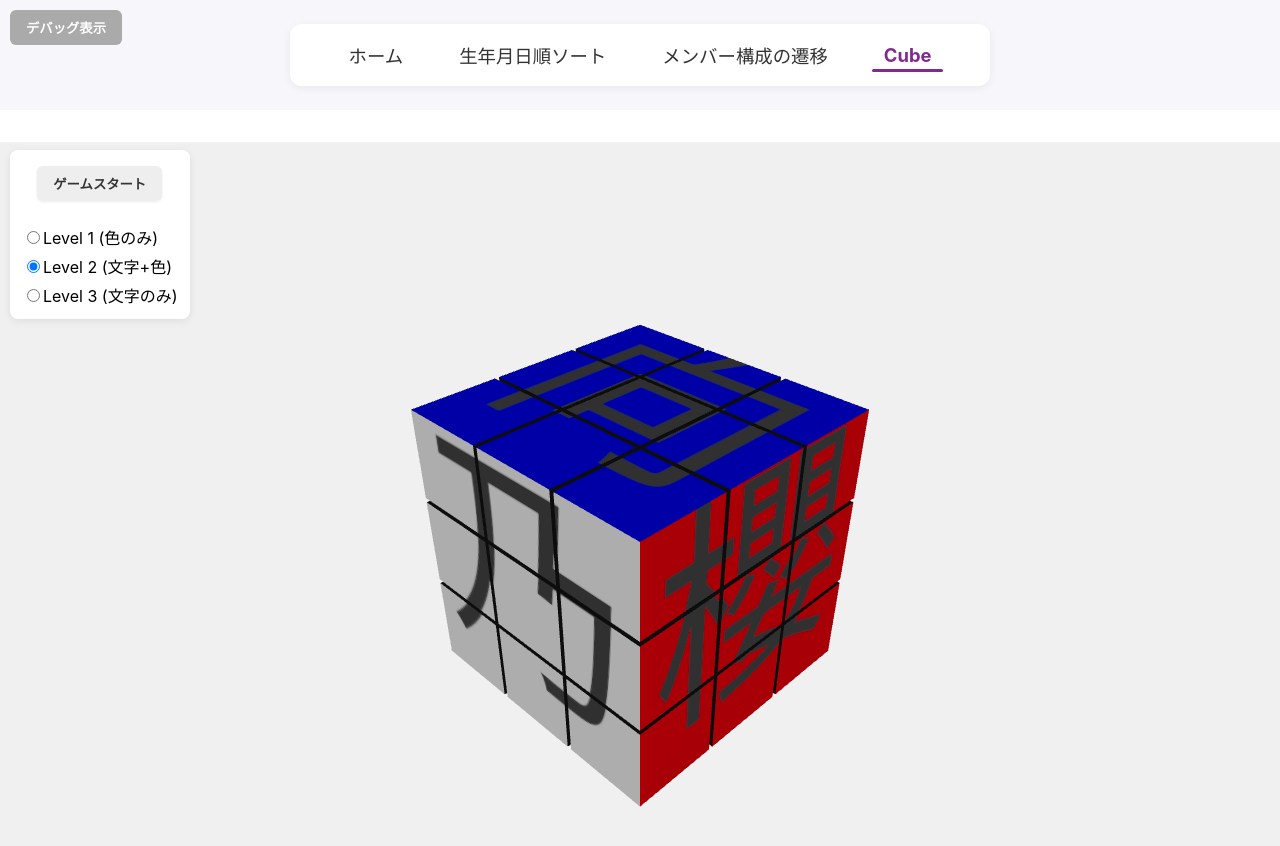
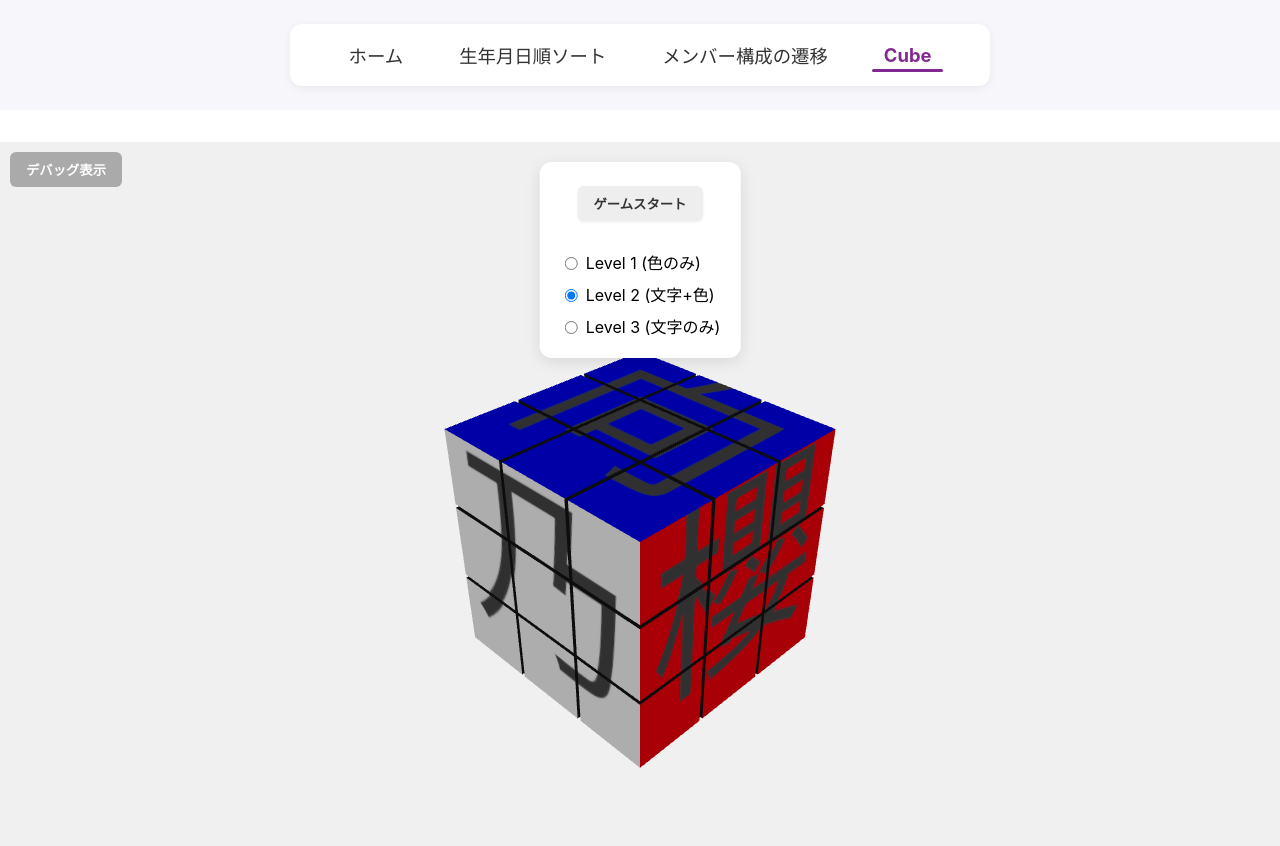
Before and after one commit to nogi-info/Sakamichi, a React (Create React App) app in the folder frontend/: page /cube in a window 1280 px wide. Shown: the top 846 px of the page. Built offline with nearby package versions, Linux system fonts and the light colour scheme.

Commit message:
UIの調整他

```diff
--- a/frontend/src/features/rubiks-cube/components/DebugPanel.jsx
+++ b/frontend/src/features/rubiks-cube/components/DebugPanel.jsx
@@ -1,5 +1,7 @@
 import React, { useState } from "react";
 import buttonStyle from "../../../styles/buttonStyle";
+
+const isDebugMode = process.env.REACT_APP_DEBUG === 'true';
 
 /**
  * デバッグ機能を提供するパネルコンポーネント
@@ -35,7 +37,9 @@ function DebugPanel({
       </button>
     );
   }
-
+  if (!isDebugMode) {
+    return null; // デバッグモードが無効な場合は何も表示しない
+  }
   return (
     <>
       {/* デバッグ表示切替ボタン */}
--- a/frontend/src/features/rubiks-cube/components/RubiksCube.jsx
+++ b/frontend/src/features/rubiks-cube/components/RubiksCube.jsx
@@ -1,7 +1,7 @@
-import React, { useState, useEffect } from "react";
+import React, { useState, useEffect, useRef } from "react";
 import { Canvas } from "@react-three/fiber";
 import { OrbitControls } from "@react-three/drei";
-import Papa from "papaparse"; // papaparseを直接インポート
+import Papa from "papaparse";
 
 // コンポーネント
 import Cubelet from "../utils/Cubelet";
@@ -19,16 +19,25 @@ import { useStopwatch } from "../hooks/useStopwatch";
 import buttonStyle from "../../../styles/buttonStyle";
 
 // CSVファイルへのパス
-const CSV_FILE_PATH = "/Sakamichi/data/sakamichi_combined.csv"; // CSVファイルのパスを適宜修正してください
+const CSV_FILE_PATH = "/Sakamichi/data/sakamichi_combined.csv";
+
+// 時間表示のヘルパー関数
+const formatTime = (seconds) => {
+  if (seconds < 60) {
+    return `${seconds.toFixed(2)}秒`;
+  } else {
+    const minutes = Math.floor(seconds / 60);
+    const remainingSeconds = seconds % 60;
+    // 残り秒数を2桁表示（整数部）にし、小数点以下2桁も表示
+    const formattedRemainingSeconds = remainingSeconds < 10 ? `0${remainingSeconds.toFixed(2)}` : remainingSeconds.toFixed(2);
+    return `${minutes}分${formattedRemainingSeconds}秒`;
+  }
+};
 
 function RubiksCube({ initialFaceKanji = "乃木櫻日向坂" }) {
-  // faceKanjiをstateで管理し、初期値はinitialFaceKanjiとする
   const [faceKanji, setFaceKanji] = useState(initialFaceKanji);
-  // 難易度を管理するstateを追加し、初期値をLevel 2 (2) に設定
-  // Level 1: 文字なし色あり, Level 2: 文字あり色あり, Level 3: 文字あり色なし
-  const [difficulty, setDifficulty] = useState(2);
+  const [difficulty, setDifficulty] = useState(2); // 初期値をLevel 2に設定
 
-  // CSVデータの読み込みとfaceKanjiの設定ロジックを関数として定義
   const loadAndSetRandomFaceKanji = async () => {
     try {
       const response = await fetch(CSV_FILE_PATH);
@@ -37,56 +46,48 @@ function RubiksCube({ initialFaceKanji = "乃木櫻日向坂" }) {
       }
       const csvText = await response.text();
 
-      // PapaParseを使用してCSVをパース
       Papa.parse(csvText, {
-        header: true, // ヘッダー行をオブジェクトのキーとして使用
+        header: true,
         skipEmptyLines: true,
         complete: (results) => {
           const dataRows = results.data;
 
           if (dataRows.length === 0) {
             console.warn("CSVファイルにデータ行がありません。");
-            setFaceKanji(initialFaceKanji); // データがない場合は初期値を使用
+            setFaceKanji(initialFaceKanji);
             return;
           }
 
-          // ランダムに1行を選択
           const randomIndex = Math.floor(Math.random() * dataRows.length);
           const selectedRow = dataRows[randomIndex];
 
-          // グループ名と名前を連結
-          // CSVのヘッダーが 'グループ名' と '名前' であることを想定
           const groupName = selectedRow['グループ名'] ? selectedRow['グループ名'].trim() : '';
           const name = selectedRow['名前'] ? selectedRow['名前'].trim() : '';
 
           const combinedString = name + groupName;
-          const newFaceKanji = combinedString.substring(0, 6); // 左から6文字
+          const newFaceKanji = combinedString.substring(0, 6);
 
-          setFaceKanji(newFaceKanji || initialFaceKanji); // 文字列が空の場合に備えて初期値をフォールバック
+          setFaceKanji(newFaceKanji || initialFaceKanji);
           console.log(`設定されたfaceKanji: ${newFaceKanji}`);
         },
         error: (err) => {
           console.error("PapaParseエラー:", err);
-          setFaceKanji(initialFaceKanji); // エラー時は初期値を使用
+          setFaceKanji(initialFaceKanji);
         }
       });
 
     } catch (error) {
       console.error("CSVファイルの読み込みまたはパース中にエラーが発生しました:", error);
-      setFaceKanji(initialFaceKanji); // エラー時は初期値を使用
+      setFaceKanji(initialFaceKanji);
     }
   };
 
-  // デバッグ状態
   const [showDebug, setShowDebug] = useState(false);
   const [showAxes, setShowAxes] = useState(false);
   const [debugInfo, setDebugInfo] = useState({});
 
-  // ストップウォッチ
   const { time, startStopwatch, stopStopwatch, resetStopwatch } = useStopwatch();
 
-  // キューブ状態管理
-  // faceKanjiとdifficultyをuseCubeStateに渡す
   const {
     cubelets,
     setCubelets,
@@ -103,16 +104,15 @@ function RubiksCube({ initialFaceKanji = "乃木櫻日向坂" }) {
     isCleared,
     faceTextures,
     staticCubelets,
-    resetCube, // resetCube関数を取得
+    resetCube,
     rotateCubeFace,
     rotateEntireCube,
     randomRotate,
     judgeCleared,
     gameStarted,
     setGameStarted,
-  } = useCubeState(faceKanji, difficulty, stopStopwatch); // difficultyを引数として追加
+  } = useCubeState(faceKanji, difficulty, stopStopwatch);
 
-  // カメラ制御
   const {
     cameraDistance,
     lockPolar,
@@ -128,7 +128,6 @@ function RubiksCube({ initialFaceKanji = "乃木櫻日向坂" }) {
     setDisableOrbitRotation,
   } = useCameraControls();
 
-  // ドラッグ回転
   const { handleCubeletClick, handlePointerMove, handlePointerUp } = useDragRotation(
     cubelets,
     setCubelets,
@@ -143,23 +142,33 @@ function RubiksCube({ initialFaceKanji = "乃木櫻日向坂" }) {
     setDisableOrbitRotation
   );
 
-  // ゲームスタートハンドラ
   const handleGameStart = async () => {
-    resetCube(); // ゲームスタート時にキューブの状態をリセットし、クリア表示を非表示にする (追加)
+    resetCube();
     resetStopwatch();
-    setGameStarted(true); // ゲーム開始状態をtrueに
-    await loadAndSetRandomFaceKanji(); // CSVからfaceKanjiをロード
-    await randomRotate(); // ランダム回転を実行
-    startStopwatch(); // ストップウォッチを開始
+    setGameStarted(true);
+    await loadAndSetRandomFaceKanji();
+    await randomRotate();
+    startStopwatch();
+  };
+
+  const handleRetry = () => {
+    // ここでfaceKanjiを初期値に戻す
+    setFaceKanji(initialFaceKanji);
+    resetCube(); // キューブの状態をリセット
+    resetStopwatch(); // ストップウォッチをリセット
+    setGameStarted(false); // ゲーム開始状態をfalseに戻す
+    setDifficulty(2); // 難易度を初期値に戻す（任意）
+    // クリア表示はresetCubeでisClearedがfalseになるため自動的に消える
   };
 
   return (
     <div
-      style={{ width: '100%', height: '800px', background: '#f0f0f0' }}
+      style={{ width: '100%', height: '800px', background: '#f0f0f0', position: 'relative' }}
       onContextMenu={e => e.preventDefault()}
       onPointerUp={handlePointerUp}
     >
-      {/* ズームコントロール */}
+      {/* ズームコントロール (コメントアウト) */}
+      {/*
       {showZoomControls && (
         <div style={{
           position: "absolute",
@@ -200,6 +209,7 @@ function RubiksCube({ initialFaceKanji = "乃木櫻日向坂" }) {
           </button>
         </div>
       )}
+      */}
 
       {/* 3Dシーン */}
       <Canvas
@@ -243,25 +253,111 @@ function RubiksCube({ initialFaceKanji = "乃木櫻日向坂" }) {
       {isCleared && (
         <div style={{
           position: "absolute",
-          top: "50%",
+          top: "20px", // ゲーム開始ボタンと同じ位置に
           left: "50%",
-          transform: "translate(-50%, -50%)",
+          transform: "translateX(-50%)", // 中央揃え
           background: "rgba(255,255,255,0.95)",
           color: "#1976d2",
-          fontSize: "2rem",
           fontWeight: "bold",
           textAlign: "center",
           padding: "32px 48px",
           borderRadius: "16px",
           zIndex: 3000,
-          boxShadow: "0 4px 24px rgba(0,0,0,0.15)"
+          boxShadow: "0 4px 24px rgba(0,0,0,0.15)",
+          display: "flex",
+          flexDirection: "column",
+          alignItems: "center",
+          gap: "10px" // 間隔を狭める
         }}>
-          クリア！<br />
-          タイム: {time.toFixed(2)}秒
+          <div style={{ fontSize: "2rem", whiteSpace: "nowrap" }}>クリア！</div> {/* 改行防止 */}
+          <div style={{ fontSize: "1.5rem" }}>タイム: {formatTime(time)}</div> {/* フォーマット適用 */}
+          <button onClick={handleRetry} style={buttonStyle}>
+            もう一度プレイ
+          </button>
         </div>
       )}
 
-      {/* コントロールパネル */}
+      {/* ゲーム開始用ボタン、難易度選択パネル */}
+      {/* ゲーム開始前 (gameStartedがfalse) のみ表示 */}
+      {!gameStarted && (
+        <div style={{
+          position: "absolute",
+          top: "20px", // 上部に配置
+          left: "50%",
+          transform: "translateX(-50%)", // 中央揃え
+          zIndex: 2200, // 他のパネルより手前に
+          background: "#fff",
+          padding: "20px",
+          borderRadius: "12px",
+          boxShadow: "0 4px 16px rgba(0,0,0,0.1)",
+          display: "flex",
+          flexDirection: "column",
+          alignItems: "center",
+          gap: "15px"
+        }}>
+          {/* ゲーム開始ボタン */}
+          <button onClick={handleGameStart} style={buttonStyle}>
+            ゲームスタート
+          </button>
+
+          {/* 難易度選択 */}
+          <div style={{ display: "flex", flexDirection: "column", gap: "8px", marginTop: "10px" }}>
+            <label style={{ display: "flex", alignItems: "center", gap: "5px" }}>
+              <input
+                type="radio"
+                value={1}
+                checked={difficulty === 1}
+                onChange={() => setDifficulty(1)}
+              />
+              Level 1 (色のみ)
+            </label>
+            <label style={{ display: "flex", alignItems: "center", gap: "5px" }}>
+              <input
+                type="radio"
+                value={2}
+                checked={difficulty === 2}
+                onChange={() => setDifficulty(2)}
+              />
+              Level 2 (文字+色)
+            </label>
+            <label style={{ display: "flex", alignItems: "center", gap: "5px" }}>
+              <input
+                type="radio"
+                value={3}
+                checked={difficulty === 3}
+                onChange={() => setDifficulty(3)}
+              />
+              Level 3 (文字のみ)
+            </label>
+          </div>
+        </div>
+      )}
+
+      {/* ゲーム実行中 (gameStartedがtrueかつisClearedがfalse) のみストップウォッチを表示 */}
+      {gameStarted && !isCleared && (
+        <div style={{
+          position: "absolute",
+          top: "20px", // 上部に配置
+          left: "50%",
+          transform: "translateX(-50%)", // 中央揃え
+          zIndex: 2200,
+          background: "#fff",
+          padding: "12px",
+          borderRadius: "8px",
+          boxShadow: "0 2px 8px rgba(0,0,0,0.08)",
+          display: "flex",
+          flexDirection: "column",
+          alignItems: "center",
+          gap: "10px"
+        }}>
+          <div style={{ fontSize: "1.2rem", fontWeight: "bold" }}>
+            タイム: {formatTime(time)} {/* フォーマット適用 */}
+          </div>
+        </div>
+      )}
+
+      {/* 左上に配置していたコントロールパネルは全てコメントアウト */}
+      {/*
       <div style={{
         position: "absolute",
         top: 150,
@@ -276,52 +372,7 @@ function RubiksCube({ initialFaceKanji = "乃木櫻日向坂" }) {
         alignItems: "center",
         gap: "10px"
       }}>
-        {/* ストップウォッチ表示 */}
-        {gameStarted && !isCleared && (
-          <div style={{ fontSize: "1.2rem", fontWeight: "bold" }}>
-            タイム: {time.toFixed(2)}秒
-          </div>
-        )}
-
-        <button onClick={handleGameStart} style={buttonStyle} disabled={gameStarted && !isCleared}>
-          {gameStarted && !isCleared ? "ゲーム中" : "ゲームスタート"}
-        </button>
-
-        {/* 難易度選択 */}
-        <div style={{ display: "flex", flexDirection: "column", gap: "5px", marginTop: "10px" }}>
-          <label>
-            <input
-              type="radio"
-              value={1}
-              checked={difficulty === 1}
-              onChange={() => setDifficulty(1)}
-              disabled={gameStarted && !isCleared}
-            />
-            Level 1 (色のみ)
-          </label>
-          <label>
-            <input
-              type="radio"
-              value={2}
-              checked={difficulty === 2}
-              onChange={() => setDifficulty(2)}
-              disabled={gameStarted && !isCleared}
-            />
-            Level 2 (文字+色)
-          </label>
-          <label>
-            <input
-              type="radio"
-              value={3}
-              checked={difficulty === 3}
-              onChange={() => setDifficulty(3)}
-              disabled={gameStarted && !isCleared}
-            />
-            Level 3 (文字のみ)
-          </label>
-        </div>
-
-        {/* <button
+        <button
           style={{
             ...buttonStyle,
             background: lockPolar ? "#1976d2" : "#aaa",
@@ -330,23 +381,23 @@ function RubiksCube({ initialFaceKanji = "乃木櫻日向坂" }) {
           onClick={togglePolarLock}
         >
           {lockPolar ? "回転軸固定" : "回転自由"}
-        </button> */}
+        </button>
 
-        {/* ズームコントロール表示切り替えボタン */}
-        {/* <button
+        <button
           style={buttonStyle}
           onClick={toggleZoomControls}
         >
           {showZoomControls ? "ズーム非表示" : "ズーム表示"}
-        </button> */}
+        </button>
 
-        {/* <button
+        <button
           style={buttonStyle}
           onClick={() => rotateEntireCube("z", true)}
         >
           Z軸全体90度回転
-        </button> */}
+        </button>
       </div>
+      */}
 
       {/* デバッグパネル */}
       <DebugPanel
--- a/frontend/src/features/rubiks-cube/hooks/useCameraControls.js
+++ b/frontend/src/features/rubiks-cube/hooks/useCameraControls.js
@@ -9,7 +9,7 @@ const CAMERA_DISTANCE_MAX = 10;
  * カメラの制御を管理するカスタムフック
  */
 export function useCameraControls() {
-  const [cameraDistance, setCameraDistance] = useState(5);
+  const [cameraDistance, setCameraDistance] = useState(10);
   const [lockPolar, setLockPolar] = useState(false);
   const [lockedPolar, setLockedPolar] = useState(null);
   const [lockedAzimuth, setLockedAzimuth] = useState(null);
```
